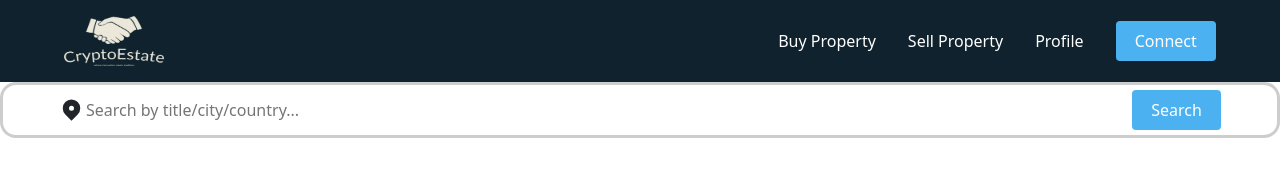
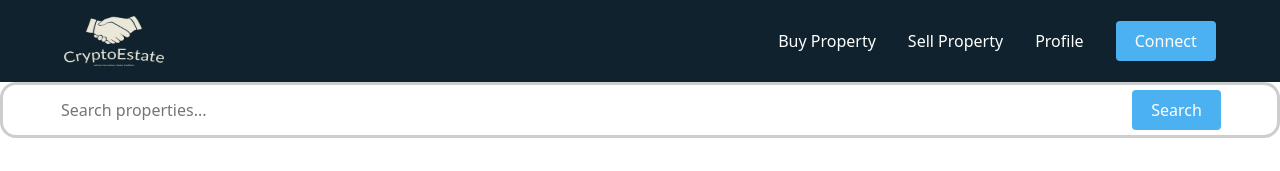
Before and after one commit to ProjectG62/BlockChainG62, a React (Create React App) app in the folder client/: page /Buy_Property in a window 1280 px wide. Shown: the top 171 px of the page. Built offline with nearby package versions, Linux system fonts and the light colour scheme; grey boxes are pictures that could not be loaded.

Commit message:
SearchBar is updated logically

```diff
--- a/client/src/components/FetchId.js
+++ b/client/src/components/FetchId.js
@@ -16,6 +16,31 @@
 // }
 
 // export default FetchId
+// const idPassed = "0x0d8354473582e24a71f61f4D9bFda41ca1f94b1e"
+// export default idPassed;
+// walletUtils.js
 
-const idPassed = "0x0d8354473582e24a71f61f4D9bFda41ca1f94b1e"
-export default idPassed;
+const connectWallet = async () => {
+    let walletAddress = "";
+
+    if (
+      typeof window !== "undefined" &&
+      typeof window.ethereum !== "undefined"
+    ) {
+      try {
+        const accounts = await window.ethereum.request({
+          method: "eth_requestAccounts",
+        });
+        walletAddress = accounts[0];
+        console.log(walletAddress);
+      } catch (err) {
+        console.error(err.message);
+      }
+    } else {
+      console.log("Please install Metamask");
+    }
+
+    return walletAddress;
+  };
+
+  export default connectWallet;
--- a/client/src/components/Navbar.js
+++ b/client/src/components/Navbar.js
@@ -1,6 +1,7 @@
 import React, { useState, useEffect } from "react";
 import "./Navbar.css";
 import { Link } from "react-router-dom";
+import connectWallet from "./FetchId";
 
 const Navbar = () => {
   const [click, setClick] = useState(false);
@@ -15,23 +16,9 @@ const Navbar = () => {
     }
   };
 
-  const connectWallet = async () => {
-    if (
-      typeof window !== "undefined" &&
-      typeof window.ethereum !== "undefined"
-    ) {
-      try {
-        const accounts = await window.ethereum.request({
-          method: "eth_requestAccounts",
-        });
-        setWalletAddress(accounts[0]);
-        console.log(accounts[0]);
-      } catch (err) {
-        console.error(err.message);
-      }
-    } else {
-      console.log("Please install Metamask");
-    }
+  const handleConnectWallet = async () => {
+    const address = await connectWallet();
+    setWalletAddress(address);
   };
 
   const refreshPage = () => {
@@ -69,7 +56,7 @@ const Navbar = () => {
           <Link to="/user/activepage" className="a-link">
             Profile
           </Link>
-          <button className="button" onClick={connectWallet}>
+          <button className="button" onClick={handleConnectWallet}>
             <span>
               {walletAddress.length > 0
                 ? `Connected: ${walletAddress.substring(
--- a/client/src/components/Propertylist.js
+++ b/client/src/components/Propertylist.js
@@ -6,6 +6,8 @@ import { AiFillHeart } from "react-icons/ai";
 
 const Propertylist = () => {
   const [selectedProperty, setSelectedProperty] = useState(null);
+  const [likedProperties, setLikedProperties] = useState([]);
+  const [filteredProperties, setFilteredProperties] = useState(data);
 
   const openPopup = (property) => {
     setSelectedProperty(property);
@@ -14,30 +16,38 @@ const Propertylist = () => {
   const closePopup = () => {
     setSelectedProperty(null);
   };
-  const [likedProperties, setLikedProperties] = useState([]);
 
   const handleLike = (propertyId) => {
     setLikedProperties((prevLikedProperties) => {
       if (prevLikedProperties.includes(propertyId)) {
-        // If property is already liked, remove it from the liked properties
         return prevLikedProperties.filter((id) => id !== propertyId);
       } else {
-        // If property is not liked, add it to the liked properties
         return [...prevLikedProperties, propertyId];
       }
     });
   };
 
+  const handleSearch = (searchTerm) => {
+    const filtered = data.filter((property) =>
+      property.title.toLowerCase().includes(searchTerm.toLowerCase()) ||
+      property.price.toString().includes(searchTerm) ||
+      property.country.toString().includes(searchTerm) ||
+      property.city.toLowerCase().includes(searchTerm.toLowerCase())
+    );
+    setFilteredProperties(filtered);
+  };
+
   return (
     <div>
-      <SearchBar></SearchBar>
+      <SearchBar onSearch={handleSearch} />
+
       <div className="properties-container">
-        {data.map((property) => (
+        {filteredProperties.map((property) => (
           <div key={property._id} className="property-item property-card">
             <AiFillHeart
               size={24}
               color={
-                likedProperties.includes(property._id) ? "#fa3e5f" : "white"
+                likedProperties.includes(property._id) ? "red" : "white"
               }
               onClick={() => handleLike(property._id)}
               className="like-container"
@@ -56,6 +66,7 @@ const Propertylist = () => {
             </button>
           </div>
         ))}
+      </div>
 
       {selectedProperty && (
         <div className="popup-container">
@@ -66,15 +77,13 @@ const Propertylist = () => {
                 <p>{selectedProperty.description}</p> <br />
                 <p>Price: {selectedProperty.price} MATIC</p> <br />
                 <p>
-                    Address: {selectedProperty.address}, {selectedProperty.city}
-                    , {selectedProperty.country}
+                  Address: {selectedProperty.address}, {selectedProperty.city},{" "}
+                  {selectedProperty.country}
                 </p>{" "}
                 <br />
                 <p>
-                    {" "}
-                    Facilities: Bathrooms:{" "}
-                    {selectedProperty.facilities.bathrooms}, Parking:{" "}
-                    {selectedProperty.facilities.parking}, Bedrooms:{" "}
+                  Facilities: Bathrooms: {selectedProperty.facilities.bathrooms},
+                  Parking: {selectedProperty.facilities.parking}, Bedrooms:{" "}
                   {selectedProperty.facilities.bedrooms}
                 </p>
               </div>
@@ -100,97 +109,7 @@ const Propertylist = () => {
         </div>
       )}
     </div>
-    </div>
   );
 };
 
 export default Propertylist;
-
-// import React, { useState } from 'react';
-// import data from '../data.json';
-// import './Propertylist.css';
-// import SearchBar from './SearchBar';
-// import { AiFillHeart } from 'react-icons/ai';
-
-// const Propertylist = () => {
-//   const [selectedProperty, setSelectedProperty] = useState(null);
-
-//   const openPopup = (property) => {
-//     setSelectedProperty(property);
-//   };
-
-//   const closePopup = () => {
-//     setSelectedProperty(null);
-//   };
-//   const [likedProperties, setLikedProperties] = useState([]);
-
-//   const handleLike = (propertyId) => {
-//     setLikedProperties((prevLikedProperties) => {
-//       if (prevLikedProperties.includes(propertyId)) {
-//         // If property is already liked, remove it from the liked properties
-//         return prevLikedProperties.filter((id) => id !== propertyId);
-//       } else {
-//         // If property is not liked, add it to the liked properties
-//         return [...prevLikedProperties, propertyId];
-//       }
-//     });
-//   };
-
-//   return (
-//     <div>
-//       <SearchBar></SearchBar>
-//       <div className="properties-container">
-//         {data.map((property) => (
-//           <div key={property._id} className="property-item property-card">
-//             <AiFillHeart
-//               size={24}
-//               color={likedProperties.includes(property._id) ? '#fa3e5f' : 'rgb(192,192,194)'}
-//               onClick={() => handleLike(property._id)}
-//               className='like-container' />
-//             <img src={property.image} alt={property.name} className="img" />
-//             <div className="attributes">
-//               <div className="propTitle">{property.title}</div>
-//               <div className="price">{property.price} MATIC</div>
-//               <div className="address">{property.address}, {property.city}, {property.country}</div>
-//             </div>
-
-//           <button className="viewButton" onClick={() => openPopup(property)}>
-//             View Property
-//           </button>
-//         </div>
-//       ))}
-
-//       {selectedProperty && (
-//         <div className="popup-container">
-//           <div className="popup-body">
-//             <div className='popup-header'>
-//             <div className='popup-content'>
-//             <h2>{selectedProperty.title}</h2> <br />
-//             <p>{selectedProperty.description}</p> <br/>
-//             <p>Price: {selectedProperty.price} MATIC</p> <br/>
-
-//             <p>Address: {selectedProperty.address}, {selectedProperty.city}, {selectedProperty.country}</p> < br/>
-//             <p> Facilities: Bathrooms: {selectedProperty.facilities.bathrooms},
-//                             Parking: {selectedProperty.facilities.parking},
-//                             Bedrooms: {selectedProperty.facilities.bedrooms}
-//             </p>
-//             </div>
-
-//             <div className='popupImg'>
-//             <img src={selectedProperty.image} alt={selectedProperty.name} width={200} height={200}></img>
-//             </div>
-
-//             {/* Add other property details as needed */}
-//             <div className='popup-buttons'>
-//               <button className='BuyPropBtn' > Buy Property</button>
-//               <button className='closeButton' onClick={closePopup}>Close</button>
-//             </div>
-//             </div>
-//           </div>
-//       </div>
-//     )}
-//     </div>
-//   );
-// };
-
-// export default Propertylist;
--- a/client/src/components/SearchBar.js
+++ b/client/src/components/SearchBar.js
@@ -1,17 +1,29 @@
-import React from "react";
-import { HiLocationMarker } from "react-icons/hi";
+// Create a new file named SearchBar.js
+// This file will contain your search bar component
 
-const SearchBar = ({ filter, setFilter }) => {
+import React, { useState } from "react";
+
+const SearchBar = ({ onSearch }) => {
+  const [searchTerm, setSearchTerm] = useState("");
+
+  const handleChange = (event) => {
+    setSearchTerm(event.target.value);
+  };
+
+  const handleSearch = () => {
+    // Pass the search term to the parent component
+    onSearch(searchTerm);
+  };
+
   return (
-    <div className="flexCenter search-bar">
-      <HiLocationMarker color="var(--blue)" size={25} />
+    <div className="search-bar">
       <input
-        placeholder="Search by title/city/country..."
         type="text"
-        value={filter}
-        onChange={(e) => setFilter(e.target.value)}
+        placeholder="Search properties..."
+        value={searchTerm}
+        onChange={handleChange}
       />
-      <button className="button">Search</button>
+      <button className="button" onClick={handleSearch}>Search</button>
     </div>
   );
 };
```
Lines whose indentation alone changed are shown as unchanged.
